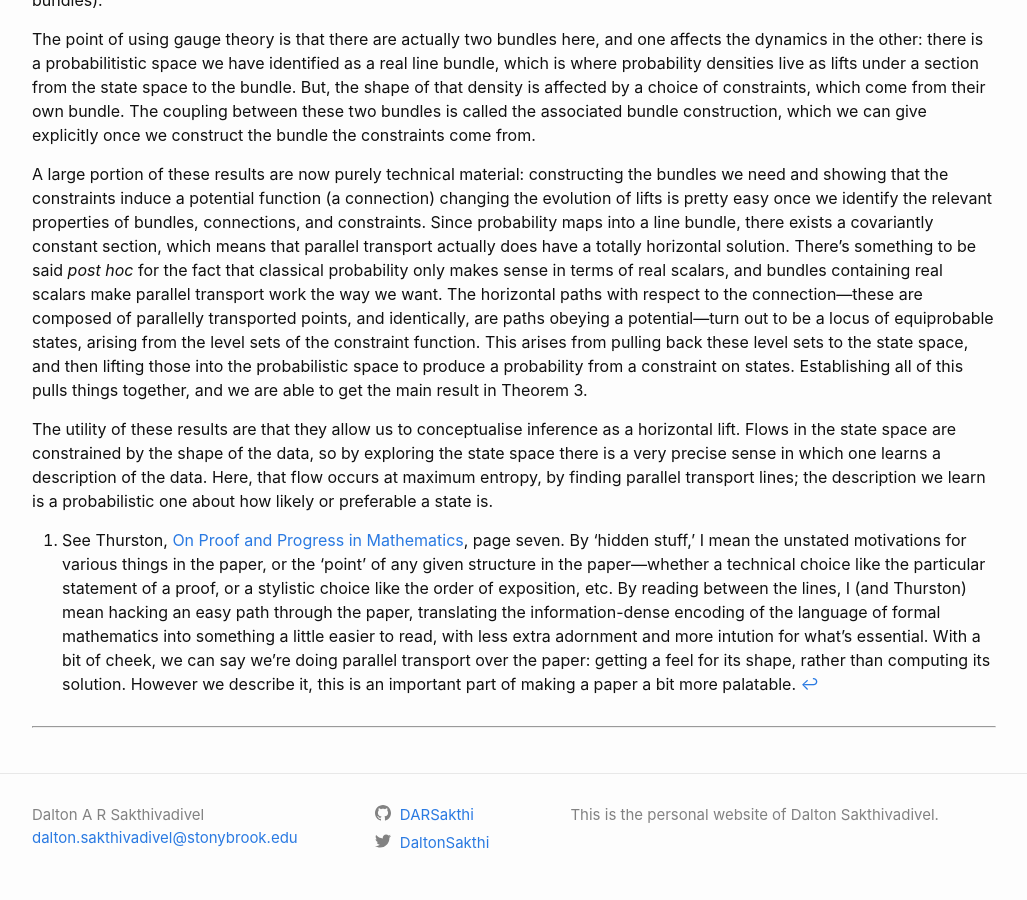
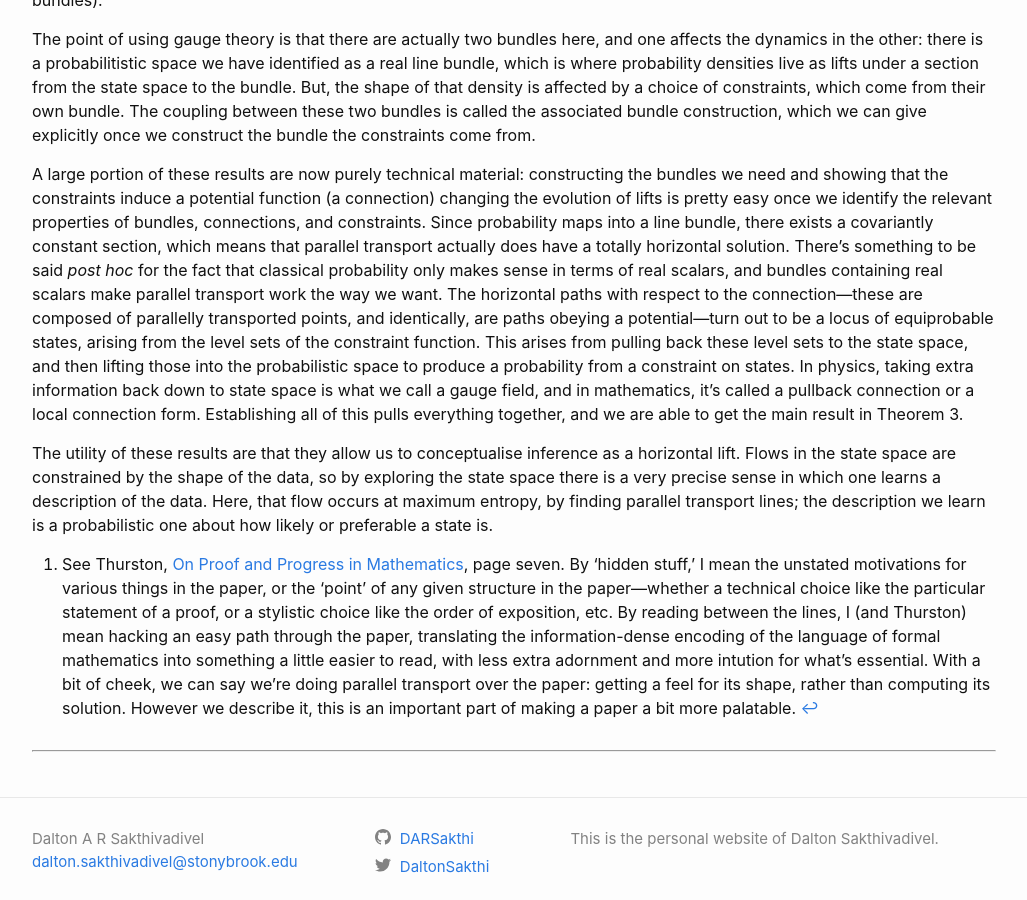
Before and after one commit to DARSakthi/DARSakthi.github.io, a Jekyll site: the page built from _posts/2022-03-21-HEP-EBL.markdown, in a window 1280 px wide and 900 px high, scrolled down 2778 px. Shown: the whole window, without its empty margins (126-1153 px from the left). Built offline with Jekyll 4.4.1, drawn with Linux system fonts in a browser that asks for light colours; formulas are drawn with MathJax 3; comment, search, counter and statistics services are not loaded.

Commit message:
Final edits II (?)

```diff
--- a/_posts/2022-03-21-HEP-EBL.markdown
+++ b/_posts/2022-03-21-HEP-EBL.markdown
@@ -45,7 +45,7 @@ The point of the paper is rather geometric, though, in that we want to look at p
 
 The point of using gauge theory is that there are actually two bundles here, and one affects the dynamics in the other: there is a probabilitistic space we have identified as a real line bundle, which is where probability densities live as lifts under a section from the state space to the bundle. But, the shape of that density is affected by a choice of constraints, which come from their own bundle. The coupling between these two bundles is called the associated bundle construction, which we can give explicitly once we construct the bundle the constraints come from.
 
-A large portion of these results are now purely technical material: constructing the bundles we need and showing that the constraints induce a potential function (a connection) changing the evolution of lifts is pretty easy once we identify the relevant properties of bundles, connections, and constraints. Since probability maps into a line bundle, there exists a covariantly constant section, which means that parallel transport actually does have a totally horizontal solution. There's something to be said _post hoc_ for the fact that classical probability only makes sense in terms of real scalars, and bundles containing real scalars make parallel transport work the way we want. The horizontal paths with respect to the connection—these are composed of parallelly transported points, and identically, are paths obeying a potential—turn out to be a locus of equiprobable states, arising from the level sets of the constraint function. This arises from pulling back these level sets to the state space, and then lifting those into the probabilistic space to produce a probability from a constraint on states. Establishing all of this pulls things together, and we are able to get the main result in Theorem 3.
+A large portion of these results are now purely technical material: constructing the bundles we need and showing that the constraints induce a potential function (a connection) changing the evolution of lifts is pretty easy once we identify the relevant properties of bundles, connections, and constraints. Since probability maps into a line bundle, there exists a covariantly constant section, which means that parallel transport actually does have a totally horizontal solution. There's something to be said _post hoc_ for the fact that classical probability only makes sense in terms of real scalars, and bundles containing real scalars make parallel transport work the way we want. The horizontal paths with respect to the connection—these are composed of parallelly transported points, and identically, are paths obeying a potential—turn out to be a locus of equiprobable states, arising from the level sets of the constraint function. This arises from pulling back these level sets to the state space, and then lifting those into the probabilistic space to produce a probability from a constraint on states. In physics, taking extra information back down to state space is what we call a gauge field, and in mathematics, it's called a pullback connection or a local connection form. Establishing all of this pulls everything together, and we are able to get the main result in Theorem 3.
 
 The utility of these results are that they allow us to conceptualise inference as a horizontal lift. Flows in the state space are constrained by the shape of the data, so by exploring the state space there is a very precise sense in which one learns a description of the data. Here, that flow occurs at maximum entropy, by finding parallel transport lines; the description we learn is a probabilistic one about how likely or preferable a state is.
 
```
